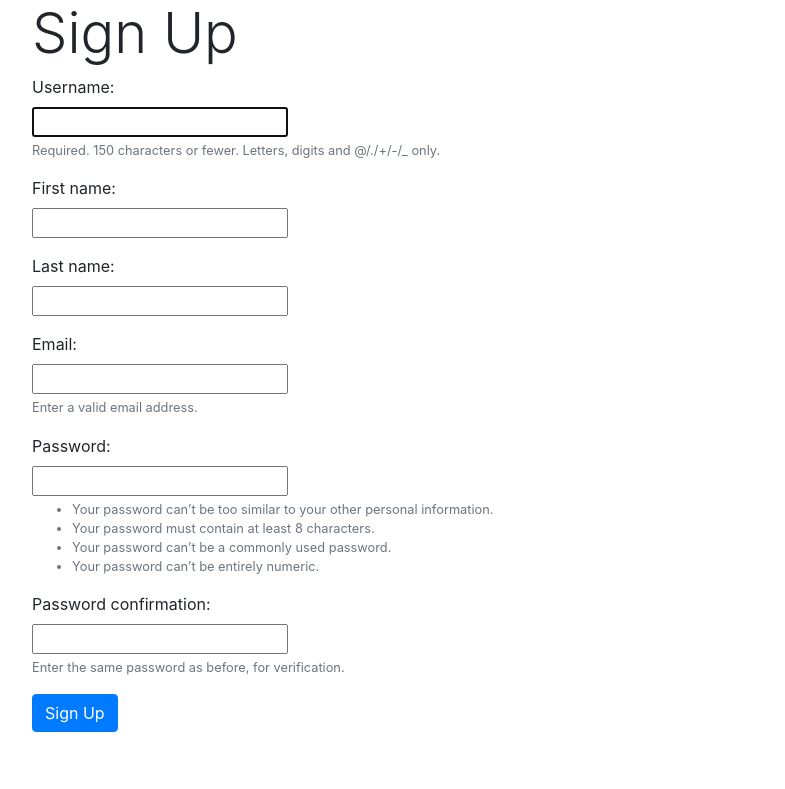
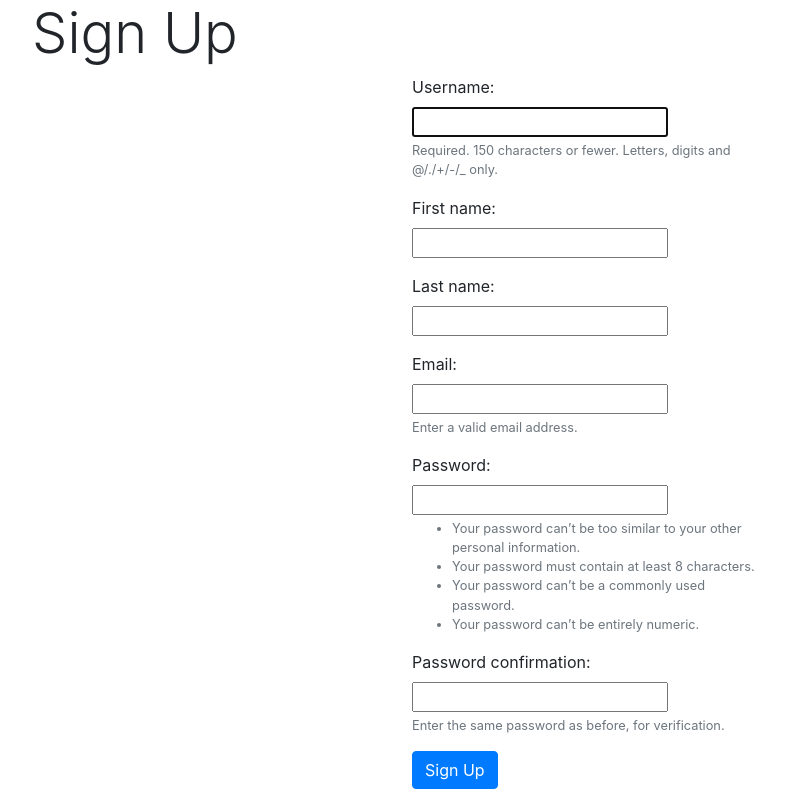
Before and after one commit to jerryarciaga/TheHRClerk, a Django app: page /accounts/signup/ in a window 1280 px wide. Shown: the part 56-845 px from the top of the page, without its empty margins (53-838 px from the left). Before the commit the page ends 788 px from the top, so only its background shows below. Run offline with Django 3.2, Linux system fonts and the light colour scheme; some libraries are stand-ins or nearby versions.

Commit message:
Centered signup form

```diff
--- a/templates/accounts/signup.html
+++ b/templates/accounts/signup.html
@@ -4,6 +4,9 @@
 
 {% block content %}
 <h1 class="lead display-4">Sign Up</h1>
+<div class="row">
+    <div class="col-sm"></div>
+    <div class="col-sm">
         <form method="post">
             {% csrf_token %}
             {% for field in form %}
@@ -19,4 +22,7 @@
             {% endfor %}
             <button type="submit" class="btn btn-primary">Sign Up</button>
         </form>
+    </div>
+    <div class="col-sm"></div>
+</div>
 {% endblock %}
```
Lines whose indentation alone changed are shown as unchanged.
